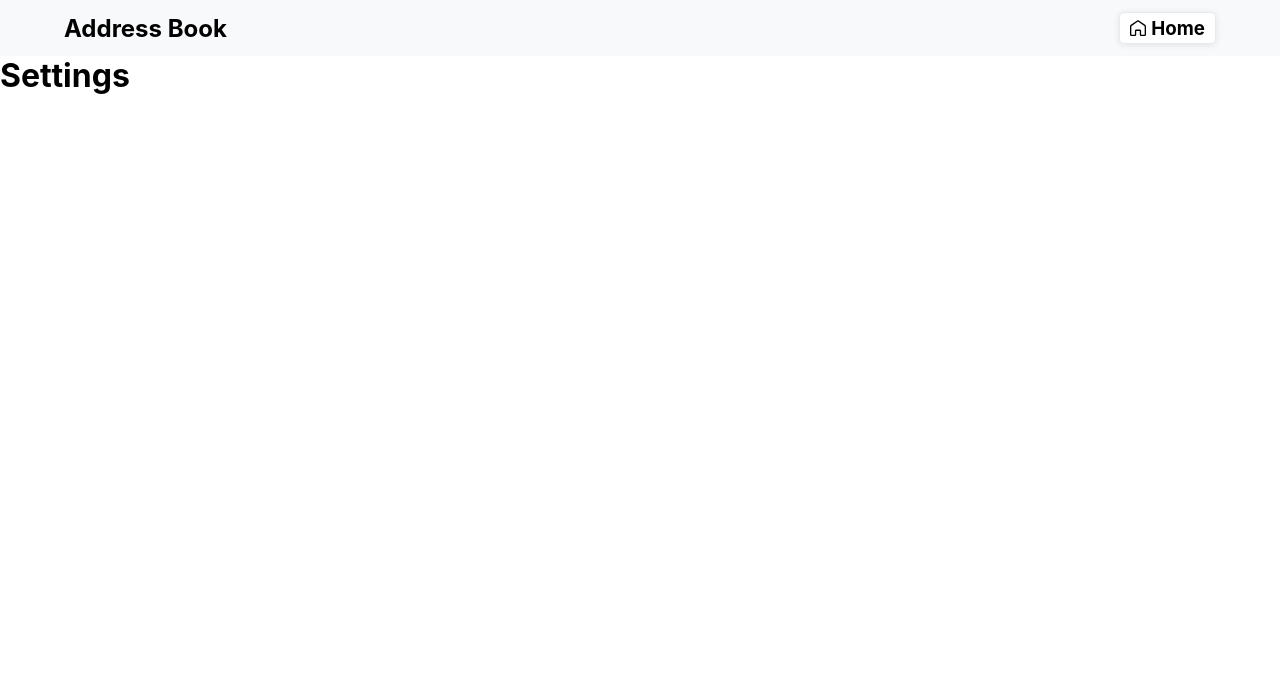
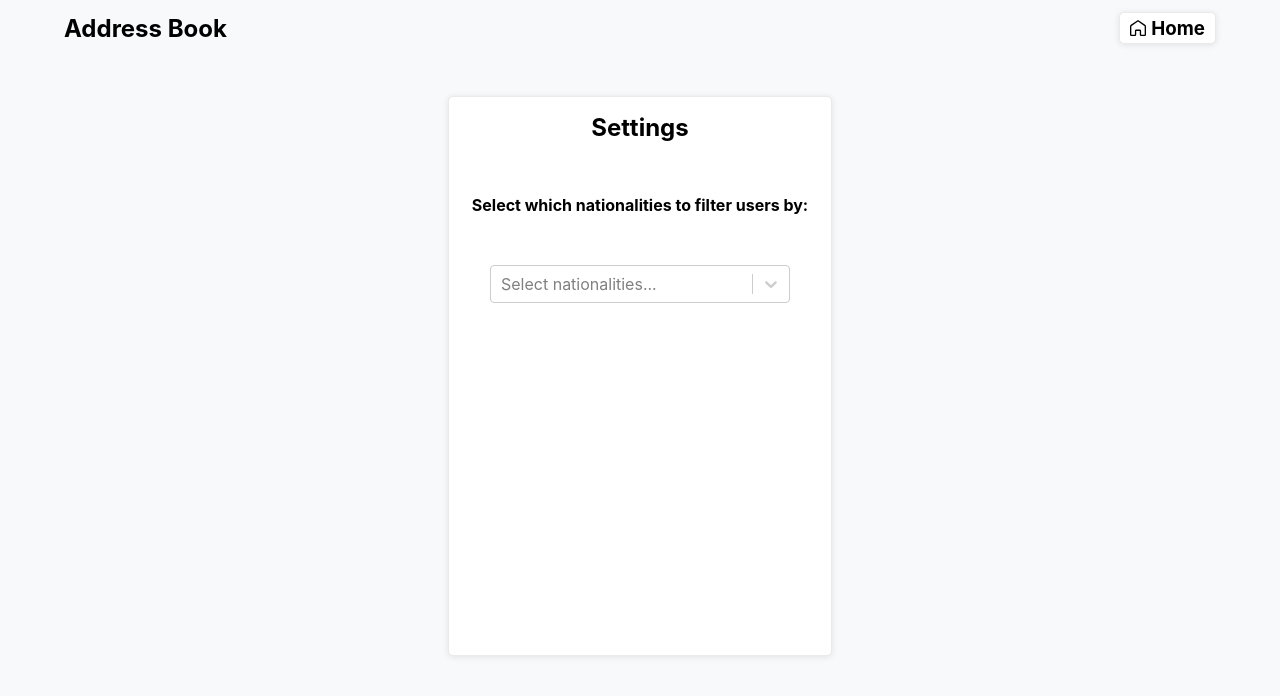
Before and after one commit to Adtx/address-book-reactjs-typescript, a React (Create React App) app: page /settings in a window 1280 px wide. Shown: the top 696 px of the page. Built offline with nearby package versions, Linux system fonts and the light colour scheme.

Commit message:
feature: Add select element to settings page

```diff
--- a/package.json
+++ b/package.json
@@ -10,6 +10,7 @@
     "react-icons": "^4.6.0",
     "react-router-dom": "^6.4.3",
     "react-scripts": "5.0.1",
+    "react-select": "^5.6.0",
     "styled-components": "^5.3.6",
     "typescript": "^4.8.4",
     "web-vitals": "^2.1.4"
@@ -51,6 +52,7 @@
     "@types/react": "^18.0.24",
     "@types/react-dom": "^18.0.8",
     "@types/react-router-dom": "^5.3.3",
+    "@types/react-select": "^5.0.1",
     "@types/styled-components": "^5.1.26",
     "babel-jest": "^29.2.2",
     "jest-environment-jsdom": "^29.2.2",
--- a/src/pages/Settings/Settings.tsx
+++ b/src/pages/Settings/Settings.tsx
@@ -1,11 +1,30 @@
 import React from "react"
 import { Navbar } from "../../components/shared/Navbar/Navbar"
+import {
+  SettingsContainer,
+  StyledSettings,
+  Title,
+  StyledSelect,
+} from "./styles"
+
+const countryCodeNameMapping = [
+  { value: "CH", label: "Switzerland" },
+  { value: "ES", label: "Spain" },
+  { value: "FR", label: "France" },
+  { value: "GB", label: "United Kingdom" },
+]
 
 export default function Settings() {
   return (
     <>
       <Navbar />
-      <h1>Settings</h1>
+      <StyledSettings>
+        <SettingsContainer>
+          <h1>Settings</h1>
+          <Title>Select which nationalities to filter users by:</Title>
+          <StyledSelect options={countryCodeNameMapping} />
+        </SettingsContainer>
+      </StyledSettings>
     </>
   )
 }
--- /dev/null
+++ b/src/pages/Settings/styles.tsx
@@ -0,0 +1,48 @@
+import styled from "styled-components"
+import Select, { StylesConfig } from "react-select"
+import { IsMulti, IStyledSelectProps, OptionType } from "./types"
+
+export const StyledSettings = styled.main`
+  display: flex;
+  align-items: center;
+  flex-direction: column;
+  background-color: #f8f9fa;
+  height: 100%;
+`
+
+export const SettingsContainer = styled.section`
+  display: flex;
+  align-items: center;
+  flex-direction: column;
+  width: 30%;
+  height: 70%;
+  margin-top: 40px;
+  background: #fff;
+  border-radius: 5px;
+  border: 1px solid #eaeaea;
+  padding: 1rem;
+  box-shadow: 0 1px 6px rgba(28, 33, 39, 0.1);
+`
+
+const customStyles: StylesConfig<OptionType, IsMulti> = {
+  control: (provided) => ({
+    ...provided,
+    width: "300px",
+    marginTop: "50px",
+  }),
+}
+
+export const StyledSelect = (props: IStyledSelectProps) => {
+  return (
+    <Select
+      options={props.options}
+      styles={customStyles}
+      placeholder={"Select nationalities..."}
+      isMulti
+    />
+  )
+}
+
+export const Title = styled.h4`
+  margin-top: 15%;
+`
--- /dev/null
+++ b/src/pages/Settings/types.ts
@@ -0,0 +1,7 @@
+export type IsMulti = true
+
+export type OptionType = { label: string; value: string }
+
+export interface IStyledSelectProps {
+  options: OptionType[]
+}
```
Also changed, not shown: 1 other file (tests, documents, lock files or other folders).
